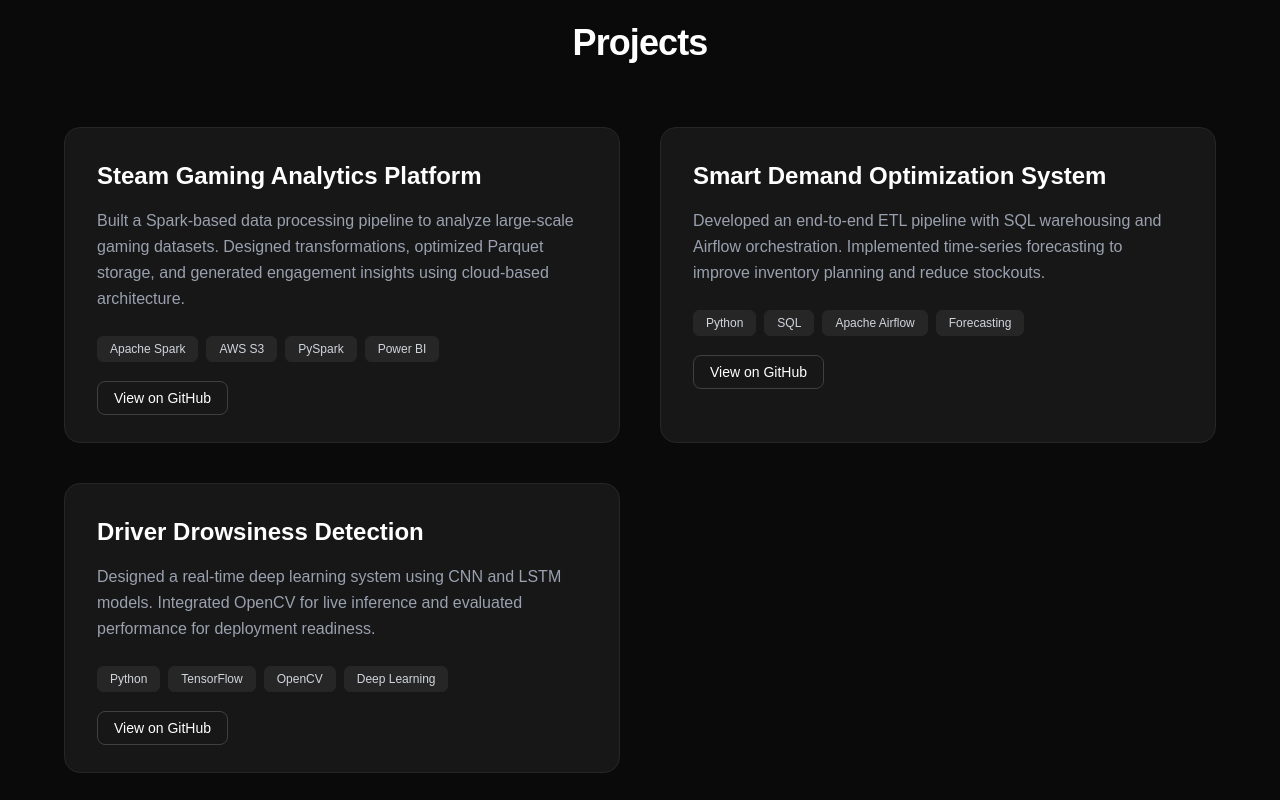
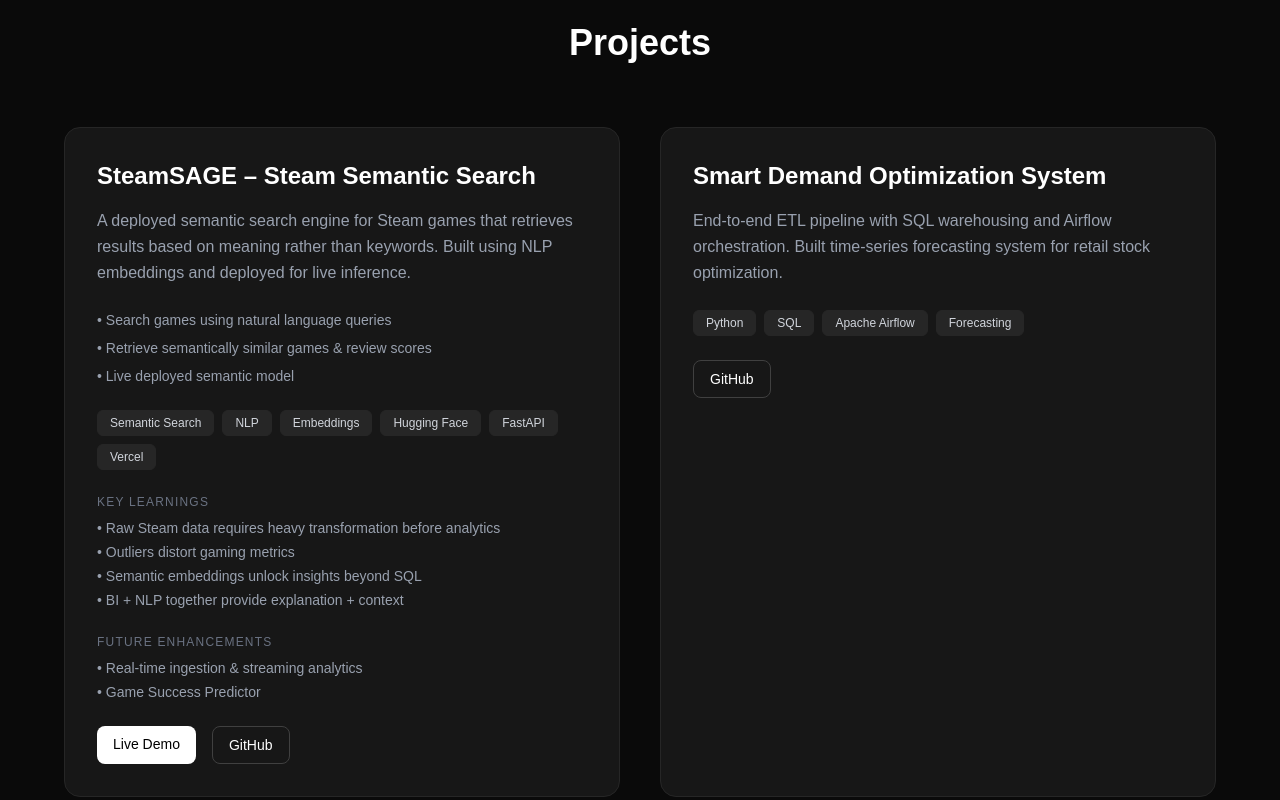
Before and after one commit to sarvadnyaKatode/portfolio, a Next.js app: page / in a window 1280 px wide. Shown: the part 1240-2040 px from the top of the page. Built offline with nearby package versions, Linux system fonts and the light colour scheme.

Commit message:
updated project

```diff
--- a/app/sections/Projects.tsx
+++ b/app/sections/Projects.tsx
@@ -6,23 +6,46 @@ import FadeIn from "../components/FadeIn";
 export default function Projects() {
   const projects = [
     {
-      title: "Steam Gaming Analytics Platform",
+      title: "SteamSAGE – Steam Semantic Search",
       description:
-        "Built a Spark-based data processing pipeline to analyze large-scale gaming datasets. Designed transformations, optimized Parquet storage, and generated engagement insights using cloud-based architecture.",
-      tech: ["Apache Spark", "AWS S3", "PySpark", "Power BI"],
+        "A deployed semantic search engine for Steam games that retrieves results based on meaning rather than keywords. Built using NLP embeddings and deployed for live inference.",
+      tech: [
+        "Semantic Search",
+        "NLP",
+        "Embeddings",
+        "Hugging Face",
+        "FastAPI",
+        "Vercel",
+      ],
+      live: "https://steamsage.vercel.app/",
       github: "https://github.com/sarvadnyaKatode",
+      highlights: [
+        "Search games using natural language queries",
+        "Retrieve semantically similar games & review scores",
+        "Live deployed semantic model",
+      ],
+      learnings: [
+        "Raw Steam data requires heavy transformation before analytics",
+        "Outliers distort gaming metrics",
+        "Semantic embeddings unlock insights beyond SQL",
+        "BI + NLP together provide explanation + context",
+      ],
+      future: [
+        "Real-time ingestion & streaming analytics",
+        "Game Success Predictor",
+      ],
     },
     {
       title: "Smart Demand Optimization System",
       description:
-        "Developed an end-to-end ETL pipeline with SQL warehousing and Airflow orchestration. Implemented time-series forecasting to improve inventory planning and reduce stockouts.",
+        "End-to-end ETL pipeline with SQL warehousing and Airflow orchestration. Built time-series forecasting system for retail stock optimization.",
       tech: ["Python", "SQL", "Apache Airflow", "Forecasting"],
       github: "https://github.com/sarvadnyaKatode",
     },
     {
       title: "Driver Drowsiness Detection",
       description:
-        "Designed a real-time deep learning system using CNN and LSTM models. Integrated OpenCV for live inference and evaluated performance for deployment readiness.",
+        "Real-time deep learning system using CNN + LSTM. Integrated OpenCV for live inference and optimized model for deployment readiness.",
       tech: ["Python", "TensorFlow", "OpenCV", "Deep Learning"],
       github: "https://github.com/sarvadnyaKatode",
     },
@@ -30,13 +53,10 @@ export default function Projects() {
 
   return (
     <FadeIn>
-      <section
-        id="projects"
-        className="py-24 bg-neutral-950 text-white px-6"
-      >
+      <section id="projects" className="py-24 bg-neutral-950 text-white px-6">
         <div className="max-w-6xl mx-auto">
 
-          <h2 className="text-3xl md:text-4xl font-semibold tracking-tight mb-16 text-center">
+          <h2 className="text-3xl md:text-4xl font-semibold mb-16 text-center">
             Projects
           </h2>
 
@@ -47,9 +67,7 @@ export default function Projects() {
             viewport={{ once: true }}
             variants={{
               hidden: {},
-              visible: {
-                transition: { staggerChildren: 0.15 },
-              },
+              visible: { transition: { staggerChildren: 0.15 } },
             }}
           >
             {projects.map((project, index) => (
@@ -66,10 +84,20 @@ export default function Projects() {
                   {project.title}
                 </h3>
 
-                <p className="text-gray-400 text-sm md:text-base leading-relaxed mb-6">
+                <p className="text-gray-400 text-sm md:text-base mb-6 leading-relaxed">
                   {project.description}
                 </p>
 
+                {/* Highlights */}
+                {project.highlights && (
+                  <ul className="text-gray-400 text-sm space-y-2 mb-6">
+                    {project.highlights.map((item, i) => (
+                      <li key={i}>• {item}</li>
+                    ))}
+                  </ul>
+                )}
+
+                {/* Tech */}
                 <div className="flex flex-wrap gap-2 mb-6">
                   {project.tech.map((techItem, i) => (
                     <span
@@ -81,14 +109,56 @@ export default function Projects() {
                   ))}
                 </div>
 
+                {/* Learnings */}
+                {project.learnings && (
+                  <div className="mb-6">
+                    <p className="text-xs text-gray-500 uppercase tracking-widest mb-2">
+                      Key Learnings
+                    </p>
+                    <ul className="text-gray-400 text-sm space-y-1">
+                      {project.learnings.map((item, i) => (
+                        <li key={i}>• {item}</li>
+                      ))}
+                    </ul>
+                  </div>
+                )}
+
+                {/* Future */}
+                {project.future && (
+                  <div className="mb-6">
+                    <p className="text-xs text-gray-500 uppercase tracking-widest mb-2">
+                      Future Enhancements
+                    </p>
+                    <ul className="text-gray-400 text-sm space-y-1">
+                      {project.future.map((item, i) => (
+                        <li key={i}>• {item}</li>
+                      ))}
+                    </ul>
+                  </div>
+                )}
+
+                {/* Buttons */}
+                <div className="flex gap-4 flex-wrap">
+                  {project.live && (
+                    <a
+                      href={project.live}
+                      target="_blank"
+                      rel="noopener noreferrer"
+                      className="text-sm bg-white text-black px-4 py-2 rounded-lg font-medium hover:bg-gray-200 transition"
+                    >
+                      Live Demo
+                    </a>
+                  )}
+
                   <a
                     href={project.github}
                     target="_blank"
                     rel="noopener noreferrer"
                     className="text-sm border border-neutral-700 px-4 py-2 rounded-lg hover:border-white transition"
                   >
-                  View on GitHub
+                    GitHub
                   </a>
+                </div>
               </motion.div>
             ))}
           </motion.div>
@@ -100,7 +170,7 @@ export default function Projects() {
               rel="noopener noreferrer"
               className="px-6 py-3 bg-white text-black rounded-lg font-medium hover:bg-gray-200 transition"
             >
-              Explore More Projects on GitHub
+              Explore More Projects
             </a>
           </div>
 
```
Lines whose indentation alone changed are shown as unchanged.
